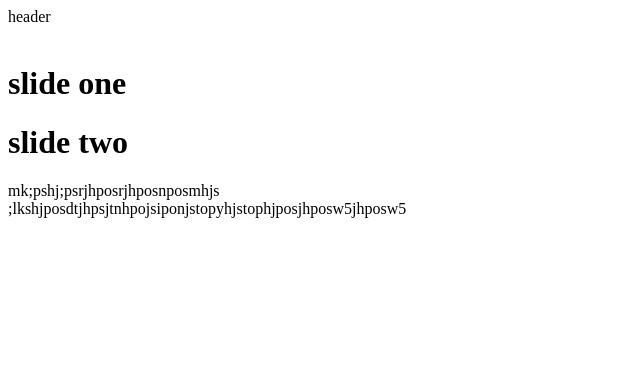
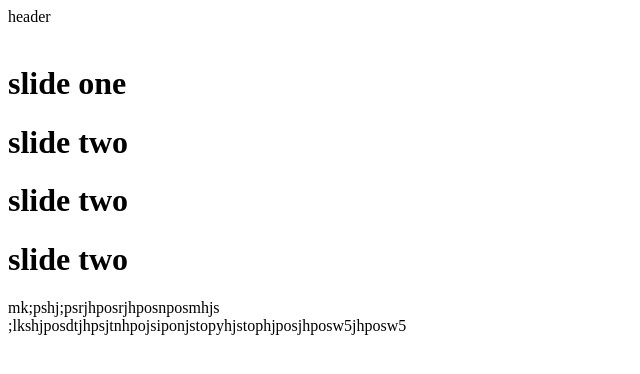
Before and after one commit to sina-matin-rad/git-project-one---Copy, a website: page index.html in a window 1280 px wide. Shown: the whole page, without its empty margins (0-640 px from the left). Drawn offline with Linux system fonts and the light colour scheme.

Commit message:
slide addedd

```diff
--- a/index.html
+++ b/index.html
@@ -13,6 +13,7 @@
    <div class="slider">
        <h1>slide one</h1>
        <h1>slide two</h1>
+       <h1>slide two</h1> <h1>slide two</h1>
        mk;pshj;psrjhposrjhposnposmhjs
 </div>
 <script src="/script.js"></script>
```
